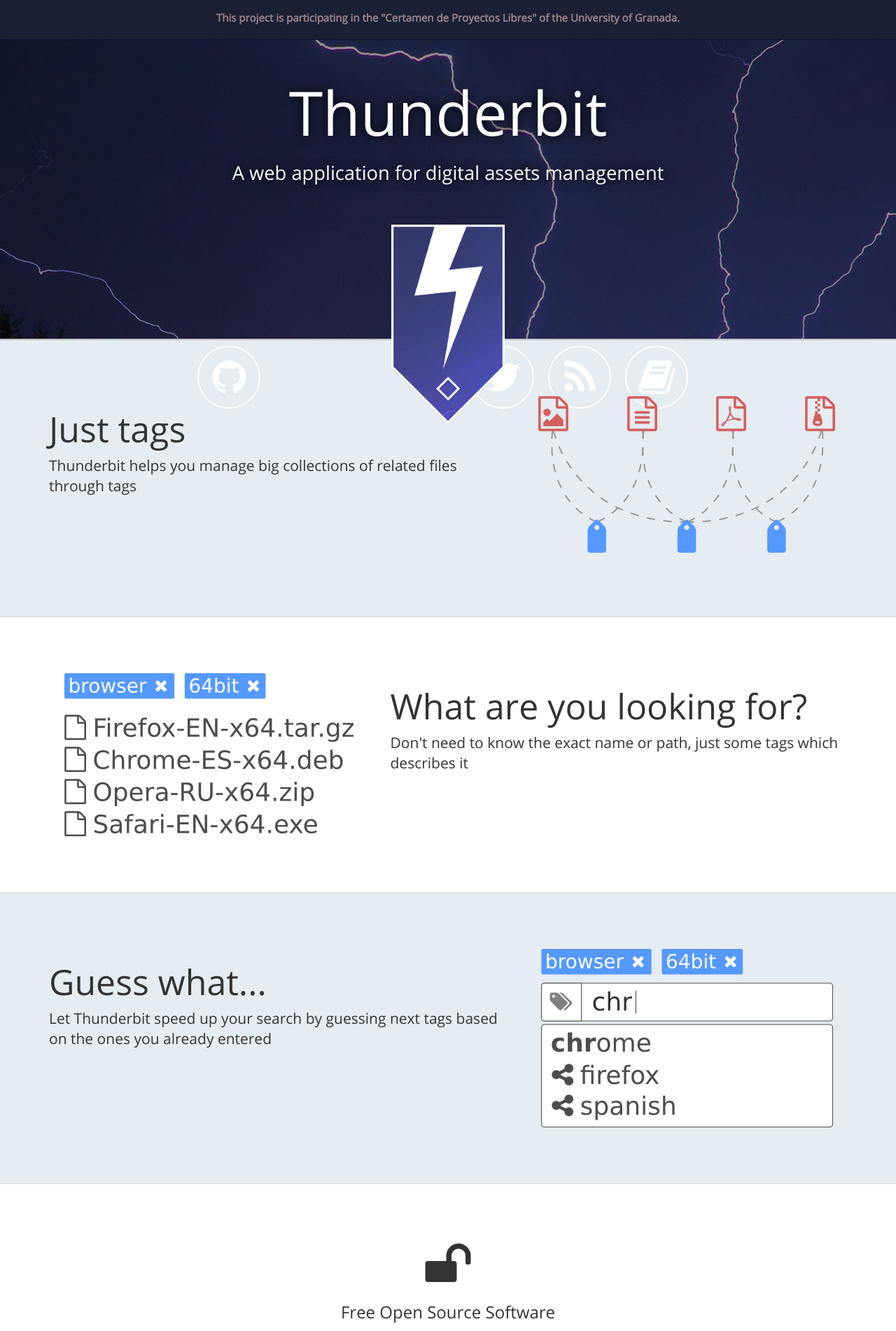
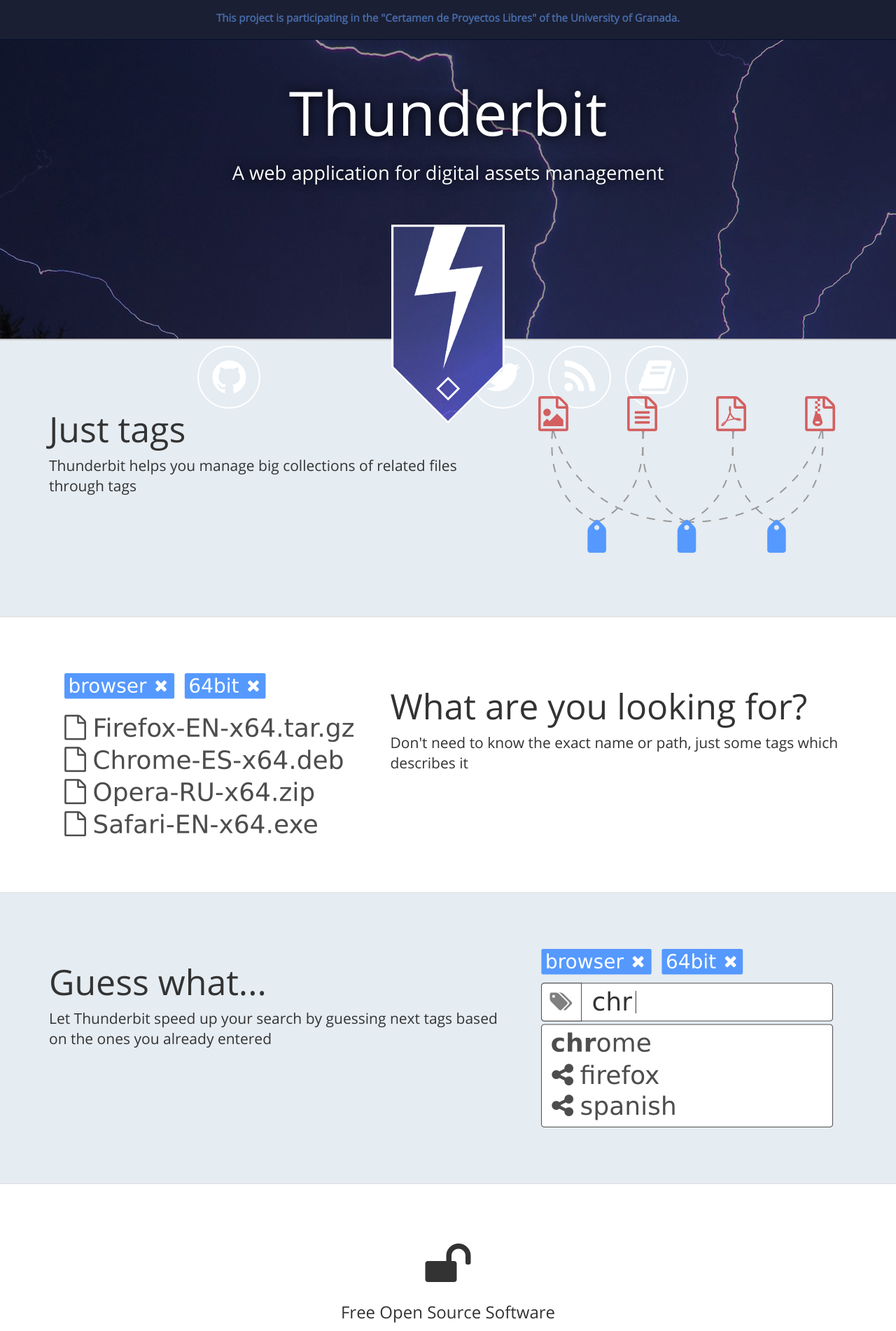
Before and after one commit to thunderbit/thunderbit, a Jekyll site: the page built from index.html, in a window 1280 px wide. Shown: the top 1902 px of the page at 70% size. Built offline with Jekyll 4.4.1, drawn with Linux system fonts in a browser that asks for light colours; emoji names are drawn with the system emoji font; comment, search, counter and statistics services are not loaded.

Commit message:
Changed color for competition banner font

```diff
--- a/css/styles.css
+++ b/css/styles.css
@@ -21,7 +21,7 @@
 }
 
 #competition-banner p, #competition-banner a {
-    color: #9a848c;
+    color: #4769a6;
 }
 #competition-banner a:hover {
     color: #e7dfec;
```
